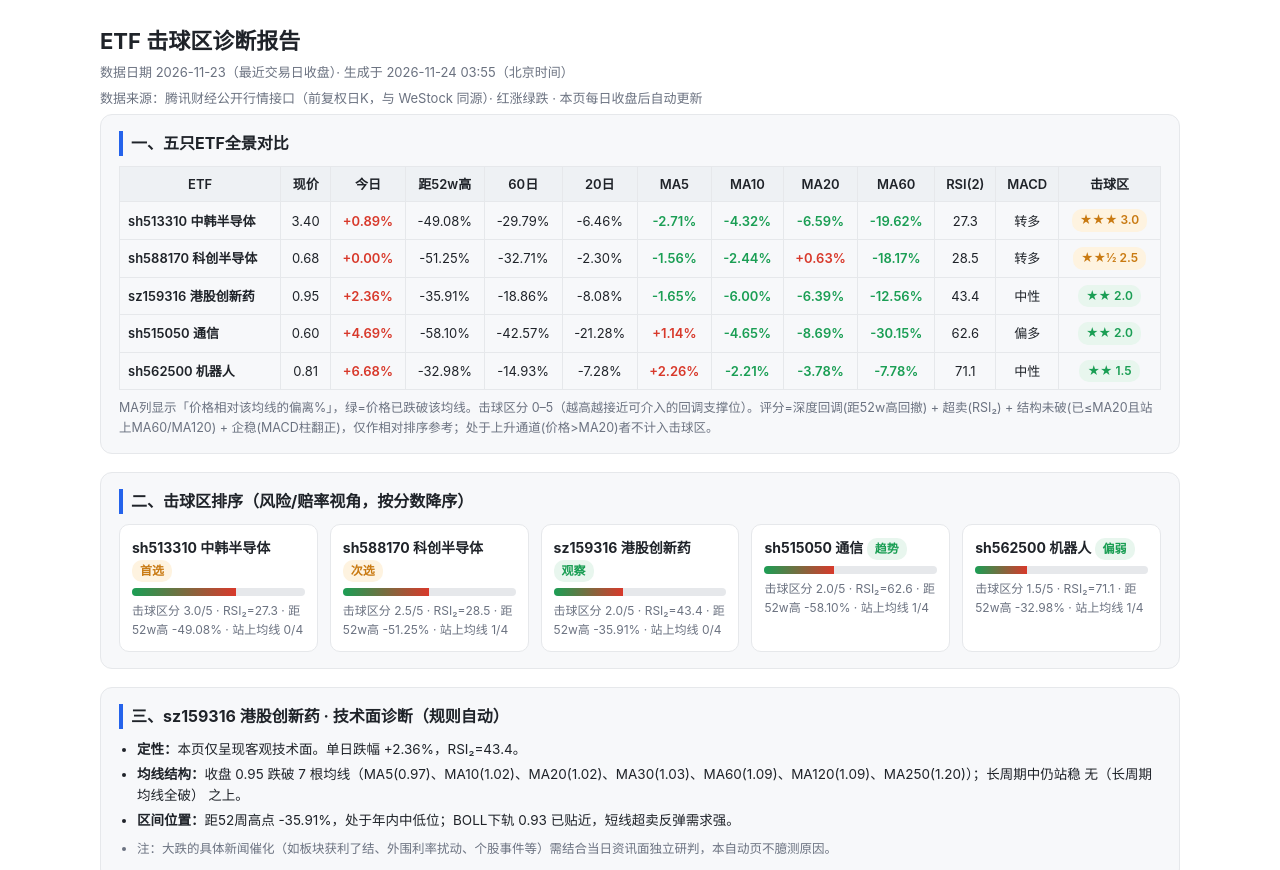
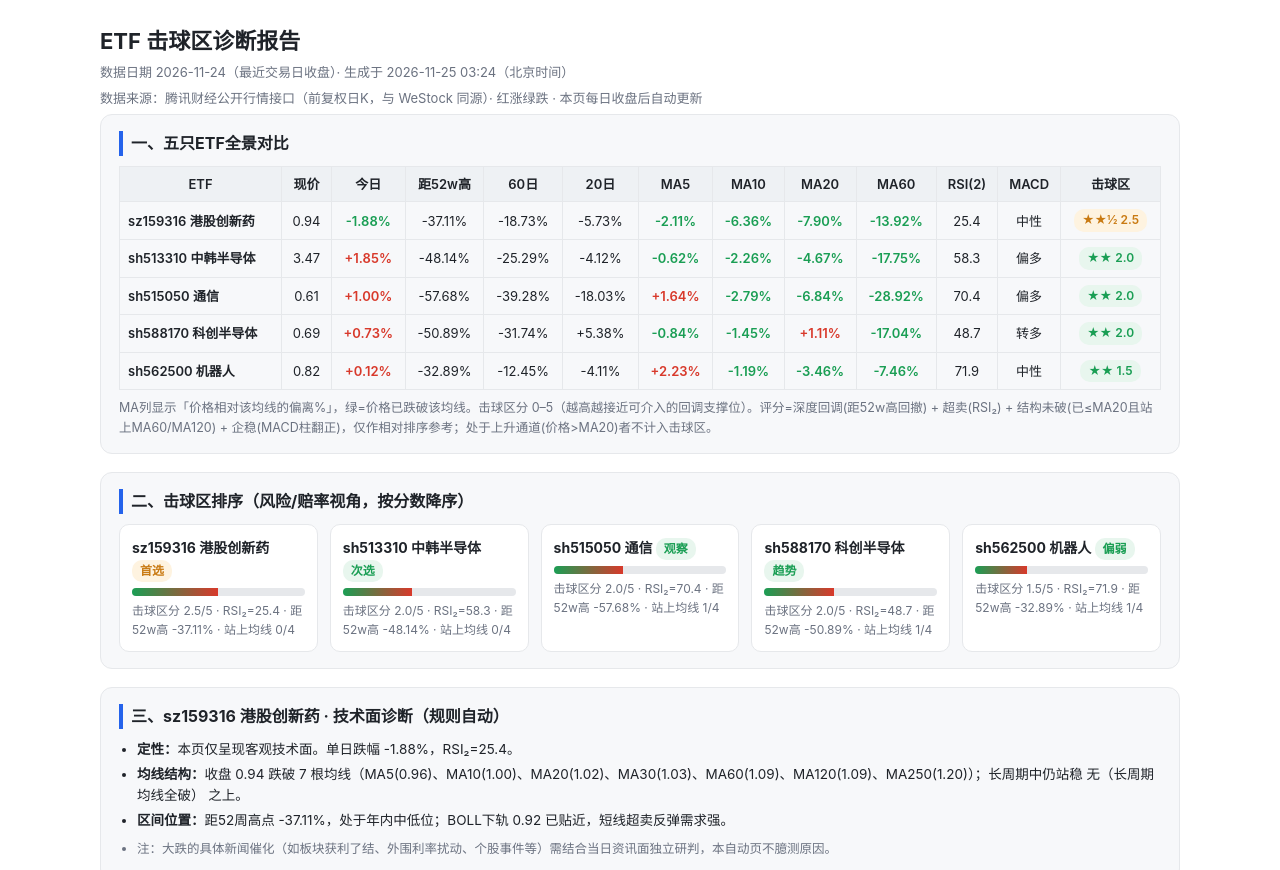
Before and after one commit to cyz87687/etf-strike-zone, a plain HTML site: page index.html in a window 1280 px wide. Shown: the top 870 px of the page. Drawn offline with Linux system fonts and the light colour scheme.

Commit message:
chore: 每日数据更新 2026-11-24

```diff
--- a/index.html
+++ b/index.html
@@ -3,7 +3,7 @@
 <head>
 <meta charset="UTF-8">
 <meta name="viewport" content="width=device-width, initial-scale=1.0">
-<title>ETF击球区诊断 · 2026-11-24</title>
+<title>ETF击球区诊断 · 2026-11-25</title>
 <style>
   :root{--up:#d8392b; --down:#1a9e54; --bg:#ffffff; --card:#f7f8fa;
     --line:#e6e8eb; --txt:#1f2329; --sub:#6b7280; --acc:#2563eb;}
@@ -43,7 +43,7 @@
 <body>
 <div class="wrap">
   <h1>ETF 击球区诊断报告</h1>
-  <div class="meta">数据日期 2026-11-23（最近交易日收盘）· 生成于 2026-11-24 03:55（北京时间）</div>
+  <div class="meta">数据日期 2026-11-24（最近交易日收盘）· 生成于 2026-11-25 03:24（北京时间）</div>
   <div class="meta">数据来源：腾讯财经公开行情接口（前复权日K，与 WeStock 同源）· 红涨绿跌 · 本页每日收盘后自动更新</div>
 
   <div class="card">
@@ -55,43 +55,43 @@
       </tr></thead>
       <tbody>
       <tr>
-        <td class="name">sh513310 中韩半导体</td>
-        <td>3.40</td><td class="up">+0.89%</td>
-        <td>-49.08%</td><td>-29.79%</td><td>-6.46%</td>
-        <td class="down">-2.71%</td><td class="down">-4.32%</td><td class="down">-6.59%</td><td class="down">-19.62%</td>
-        <td>27.3</td><td>转多</td>
-        <td><span class="tag t-mid">★★★ 3.0</span></td>
-      </tr>
-      <tr>
-        <td class="name">sh588170 科创半导体</td>
-        <td>0.68</td><td class="up">+0.00%</td>
-        <td>-51.25%</td><td>-32.71%</td><td>-2.30%</td>
-        <td class="down">-1.56%</td><td class="down">-2.44%</td><td class="up">+0.63%</td><td class="down">-18.17%</td>
-        <td>28.5</td><td>转多</td>
+        <td class="name">sz159316 港股创新药</td>
+        <td>0.94</td><td class="down">-1.88%</td>
+        <td>-37.11%</td><td>-18.73%</td><td>-5.73%</td>
+        <td class="down">-2.11%</td><td class="down">-6.36%</td><td class="down">-7.90%</td><td class="down">-13.92%</td>
+        <td>25.4</td><td>中性</td>
         <td><span class="tag t-mid">★★½ 2.5</span></td>
       </tr>
       <tr>
-        <td class="name">sz159316 港股创新药</td>
-        <td>0.95</td><td class="up">+2.36%</td>
-        <td>-35.91%</td><td>-18.86%</td><td>-8.08%</td>
-        <td class="down">-1.65%</td><td class="down">-6.00%</td><td class="down">-6.39%</td><td class="down">-12.56%</td>
-        <td>43.4</td><td>中性</td>
+        <td class="name">sh513310 中韩半导体</td>
+        <td>3.47</td><td class="up">+1.85%</td>
+        <td>-48.14%</td><td>-25.29%</td><td>-4.12%</td>
+        <td class="down">-0.62%</td><td class="down">-2.26%</td><td class="down">-4.67%</td><td class="down">-17.75%</td>
+        <td>58.3</td><td>偏多</td>
         <td><span class="tag t-cold">★★ 2.0</span></td>
       </tr>
       <tr>
         <td class="name">sh515050 通信</td>
-        <td>0.60</td><td class="up">+4.69%</td>
-        <td>-58.10%</td><td>-42.57%</td><td>-21.28%</td>
-        <td class="up">+1.14%</td><td class="down">-4.65%</td><td class="down">-8.69%</td><td class="down">-30.15%</td>
-        <td>62.6</td><td>偏多</td>
+        <td>0.61</td><td class="up">+1.00%</td>
+        <td>-57.68%</td><td>-39.28%</td><td>-18.03%</td>
+        <td class="up">+1.64%</td><td class="down">-2.79%</td><td class="down">-6.84%</td><td class="down">-28.92%</td>
+        <td>70.4</td><td>偏多</td>
+        <td><span class="tag t-cold">★★ 2.0</span></td>
+      </tr>
+      <tr>
+        <td class="name">sh588170 科创半导体</td>
+        <td>0.69</td><td class="up">+0.73%</td>
+        <td>-50.89%</td><td>-31.74%</td><td>+5.38%</td>
+        <td class="down">-0.84%</td><td class="down">-1.45%</td><td class="up">+1.11%</td><td class="down">-17.04%</td>
+        <td>48.7</td><td>转多</td>
         <td><span class="tag t-cold">★★ 2.0</span></td>
       </tr>
       <tr>
         <td class="name">sh562500 机器人</td>
-        <td>0.81</td><td class="up">+6.68%</td>
-        <td>-32.98%</td><td>-14.93%</td><td>-7.28%</td>
-        <td class="up">+2.26%</td><td class="down">-2.21%</td><td class="down">-3.78%</td><td class="down">-7.78%</td>
-        <td>71.1</td><td>中性</td>
+        <td>0.82</td><td class="up">+0.12%</td>
+        <td>-32.89%</td><td>-12.45%</td><td>-4.11%</td>
+        <td class="up">+2.23%</td><td class="down">-1.19%</td><td class="down">-3.46%</td><td class="down">-7.46%</td>
+        <td>71.9</td><td>中性</td>
         <td><span class="tag t-cold">★★ 1.5</span></td>
       </tr>
       </tbody>
@@ -103,29 +103,29 @@
     <h2>二、击球区排序（风险/赔率视角，按分数降序）</h2>
     <div class="matrix">
       <div class="m-item">
-        <div class="nm">sh513310 中韩半导体 <span class="tag t-mid">首选</span></div>
-        <div class="bar"><i style="width:60%"></i></div>
-        <div class="sc">击球区分 3.0/5 · RSI₂=27.3 · 距52w高 -49.08% · 站上均线 0/4</div>
+        <div class="nm">sz159316 港股创新药 <span class="tag t-mid">首选</span></div>
+        <div class="bar"><i style="width:50%"></i></div>
+        <div class="sc">击球区分 2.5/5 · RSI₂=25.4 · 距52w高 -37.11% · 站上均线 0/4</div>
       </div>
       <div class="m-item">
-        <div class="nm">sh588170 科创半导体 <span class="tag t-mid">次选</span></div>
-        <div class="bar"><i style="width:50%"></i></div>
-        <div class="sc">击球区分 2.5/5 · RSI₂=28.5 · 距52w高 -51.25% · 站上均线 1/4</div>
+        <div class="nm">sh513310 中韩半导体 <span class="tag t-cold">次选</span></div>
+        <div class="bar"><i style="width:40%"></i></div>
+        <div class="sc">击球区分 2.0/5 · RSI₂=58.3 · 距52w高 -48.14% · 站上均线 0/4</div>
       </div>
       <div class="m-item">
-        <div class="nm">sz159316 港股创新药 <span class="tag t-cold">观察</span></div>
+        <div class="nm">sh515050 通信 <span class="tag t-cold">观察</span></div>
         <div class="bar"><i style="width:40%"></i></div>
-        <div class="sc">击球区分 2.0/5 · RSI₂=43.4 · 距52w高 -35.91% · 站上均线 0/4</div>
+        <div class="sc">击球区分 2.0/5 · RSI₂=70.4 · 距52w高 -57.68% · 站上均线 1/4</div>
       </div>
       <div class="m-item">
-        <div class="nm">sh515050 通信 <span class="tag t-cold">趋势</span></div>
+        <div class="nm">sh588170 科创半导体 <span class="tag t-cold">趋势</span></div>
         <div class="bar"><i style="width:40%"></i></div>
-        <div class="sc">击球区分 2.0/5 · RSI₂=62.6 · 距52w高 -58.10% · 站上均线 1/4</div>
+        <div class="sc">击球区分 2.0/5 · RSI₂=48.7 · 距52w高 -50.89% · 站上均线 1/4</div>
       </div>
       <div class="m-item">
         <div class="nm">sh562500 机器人 <span class="tag t-cold">偏弱</span></div>
         <div class="bar"><i style="width:30%"></i></div>
-        <div class="sc">击球区分 1.5/5 · RSI₂=71.1 · 距52w高 -32.98% · 站上均线 1/4</div>
+        <div class="sc">击球区分 1.5/5 · RSI₂=71.9 · 距52w高 -32.89% · 站上均线 1/4</div>
       </div>
     </div>
   </div>
@@ -133,9 +133,9 @@
   <div class="card">
     <h2>三、sz159316 港股创新药 · 技术面诊断（规则自动）</h2>
     <ul>
-      <li><b>定性：</b>本页仅呈现客观技术面。单日跌幅 +2.36%，RSI₂=43.4。</li>
-      <li><b>均线结构：</b>收盘 0.95 跌破 7 根均线（MA5(0.97)、MA10(1.02)、MA20(1.02)、MA30(1.03)、MA60(1.09)、MA120(1.09)、MA250(1.20)）；长周期中仍站稳 无（长周期均线全破） 之上。</li>
-      <li><b>区间位置：</b>距52周高点 -35.91%，处于年内中低位；BOLL下轨 0.93 已贴近，短线超卖反弹需求强。</li>
+      <li><b>定性：</b>本页仅呈现客观技术面。单日跌幅 -1.88%，RSI₂=25.4。</li>
+      <li><b>均线结构：</b>收盘 0.94 跌破 7 根均线（MA5(0.96)、MA10(1.00)、MA20(1.02)、MA30(1.03)、MA60(1.09)、MA120(1.09)、MA250(1.20)）；长周期中仍站稳 无（长周期均线全破） 之上。</li>
+      <li><b>区间位置：</b>距52周高点 -37.11%，处于年内中低位；BOLL下轨 0.92 已贴近，短线超卖反弹需求强。</li>
       <li class="note">注：大跌的具体新闻催化（如板块获利了结、外围利率扰动、个股事件等）需结合当日资讯面独立研判，本自动页不臆测原因。</li>
     </ul>
   </div>
@@ -145,16 +145,16 @@
     <table>
       <thead><tr><th>关键位</th><th>数值</th><th>含义</th></tr></thead>
       <tbody>
-      <tr><td>BOLL下轨(20,2σ)</td><td>0.93</td><td>超卖反弹需求强，已贴近</td></tr>
+      <tr><td>BOLL下轨(20,2σ)</td><td>0.92</td><td>超卖反弹需求强，已贴近</td></tr>
       <tr><td>MA60（年线）</td><td>1.09</td><td><b>核心支撑</b>，不破则趋势未坏</td></tr>
       <tr><td>MA120</td><td>1.09</td><td>中期多空分水岭</td></tr>
       <tr><td>52周低位</td><td>0.93</td><td>下方终极防线</td></tr>
-      <tr><td>52周高位</td><td>1.49</td><td>距此 -35.91%</td></tr></tbody>
+      <tr><td>52周高位</td><td>1.49</td><td>距此 -37.11%</td></tr></tbody>
     </table>
     <ul style="margin-top:10px">
-      <li><b>激进档：</b>贴近 BOLL下轨(0.93)～MA60(1.09) 区间小仓埋伏，<b>止损破 MA60(1.09)</b>。</li>
+      <li><b>激进档：</b>贴近 BOLL下轨(0.92)～MA60(1.09) 区间小仓埋伏，<b>止损破 MA60(1.09)</b>。</li>
       <li><b>稳健档：</b>等重新站回 MA20(1.02) 且放量确认后再跟进，避免下落途中接飞刀。</li>
-      <li><b>当前(0.95，+2.36%）：</b>RSI₂=43.4；MACD中性；已跌破 7 根均线（MA5(0.97)、MA10(1.02)、MA20(1.02)、MA30(1.03)、MA60(1.09)、MA120(1.09)、MA250(1.20)），未见止跌信号前不宜满仓。</li></ul>
+      <li><b>当前(0.94，-1.88%）：</b>RSI₂=25.4；MACD中性；已跌破 7 根均线（MA5(0.96)、MA10(1.00)、MA20(1.02)、MA30(1.03)、MA60(1.09)、MA120(1.09)、MA250(1.20)），未见止跌信号前不宜满仓。</li></ul>
     <div class="verdict">结论：估值/趋势技术面 = <b>超卖但趋势未确认，等回踩支撑或站稳MA20再加</b>。优先等回踩 MA60 支撑区或重新站稳 MA20 再加重。</div>
   </div>
 
```
